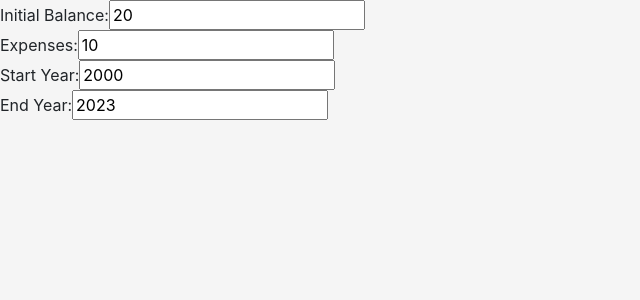
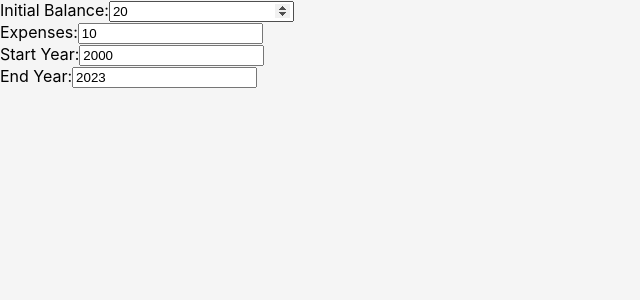
Before and after one commit to PerceptiveFocus/Burn-Rate-Calculator, a React (Create React App) app: page / in a window 1280 px wide. Shown: the top 300 px of the page, without its empty margins (0-640 px from the left). Built offline with nearby package versions, Linux system fonts and the light colour scheme.

Commit message:
Update index.js

```diff
--- a/src/index.js
+++ b/src/index.js
@@ -1,16 +1,18 @@
 import React from 'react';
 import ReactDOM from 'react-dom';
-import 'bootstrap/dist/css/bootstrap.min.css';
 import './index.css';
-import BurnRateCalculator from './BurnRateProjection';
+import BurnRateProjection from './BurnRateProjection';
+import ChartWrapper from './ChartWrapper';
 
+(async () => {
   try {
     ReactDOM.render(
       <React.StrictMode>
-      <BurnRateCalculator />
+        <BurnRateProjection />
       </React.StrictMode>,
       document.getElementById('root')
     );
   } catch (error) {
     console.error('Error rendering React app:', error);
   }
+})();
```
Lines whose indentation alone changed are shown as unchanged.
